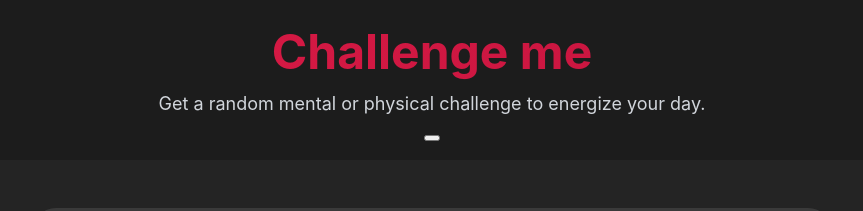
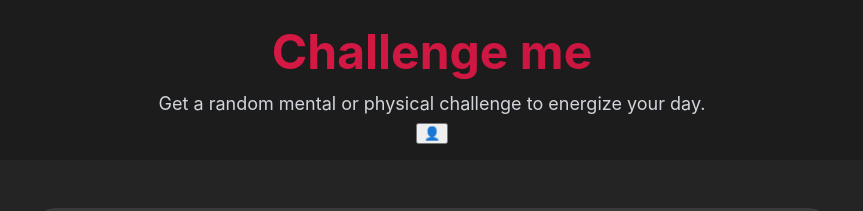
Before and after one commit to robertoandino/challenge-me, a React (Vite) app: page / in a window 1280 px wide. Shown: the top 211 px of the page, without its empty margins (208-1071 px from the left). Built offline with nearby package versions, Linux system fonts and the light colour scheme.

Commit message:
Add profile icon to profile button in header

```diff
--- a/src/pages/Home.tsx
+++ b/src/pages/Home.tsx
@@ -72,7 +72,7 @@ const Home: React.FC = () => {
                     <button
                         className="profile-button"
                     >
-
+                        <span role="img" aria-label="profile">👤</span>
                     </button>
                 </div>
             </header>
```
